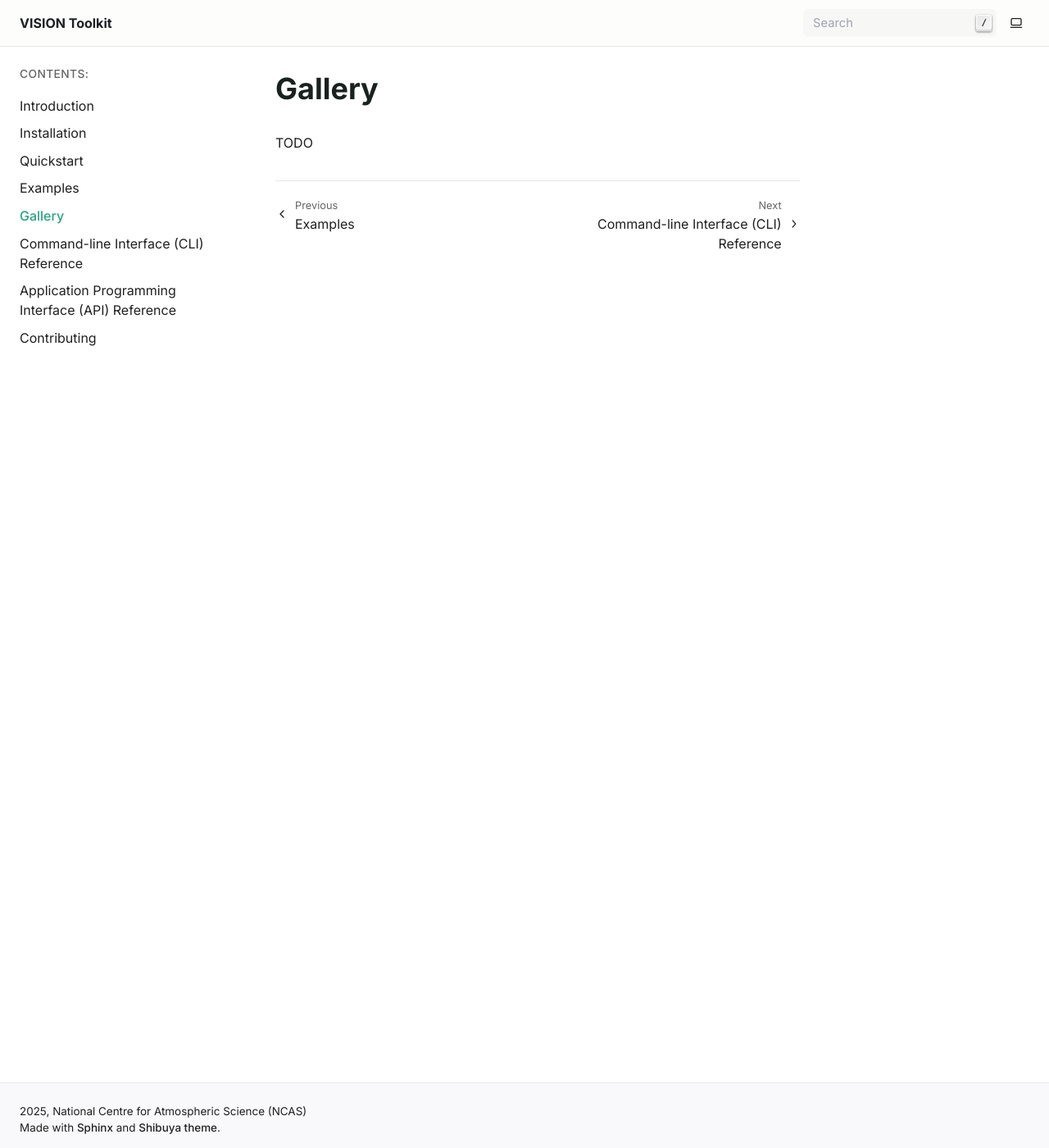
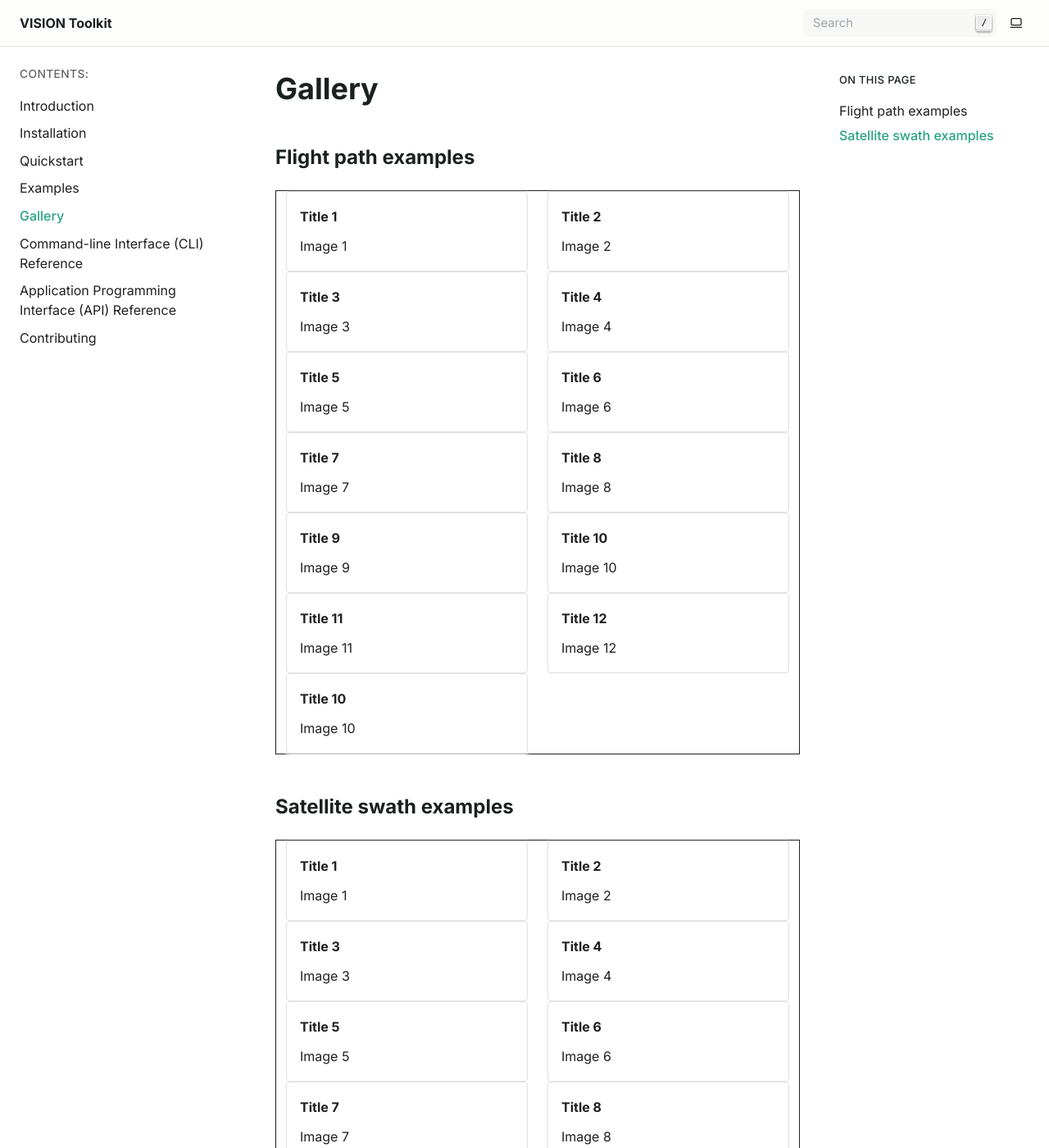
Before and after one commit to NCAS-VISION/VISION-toolkit-v2-development, a Sphinx documentation site: the page built from docs/gallery.rst, in a window 1280 px wide and 1400 px high. Shown: the whole window at 82% size. Built offline with Sphinx 7.4.7, drawn with Linux system fonts in a browser that asks for light colours; some of the changed text lies outside the part shown.

Commit message:
Add cards for gallery of plot examples using sphinx-design

```diff
--- a/docs/conf.py
+++ b/docs/conf.py
@@ -19,6 +19,7 @@ extensions = [
     "sphinx.ext.autodoc",
     "sphinx.ext.autosummary",
     "sphinxarg.ext",
+    "sphinx_design"
 ]
 
 templates_path = ["_templates"]
@@ -36,3 +37,6 @@ html_static_path = ["_static"]
 html_theme_options = {
     "accent_color": "jade",
 }
+
+# -- Extensions config. -------------------------------------------------
+### TODO
--- a/docs/gallery.rst
+++ b/docs/gallery.rst
@@ -3,4 +3,119 @@
 Gallery
 =======
 
-TODO
+Flight path examples
+--------------------
+
+.. grid:: 1 2 2 2
+    :outline:
+
+    .. grid-item-card::  Title 1
+
+       Image 1
+
+    .. grid-item-card::  Title 2
+
+       Image 2
+
+    .. grid-item-card::  Title 3
+
+       Image 3
+
+    .. grid-item-card::  Title 4
+
+       Image 4
+
+    .. grid-item-card::  Title 5
+
+       Image 5
+
+    .. grid-item-card::  Title 6
+
+       Image 6
+
+    .. grid-item-card::  Title 7
+
+       Image 7
+
+    .. grid-item-card::  Title 8
+
+       Image 8
+
+    .. grid-item-card::  Title 9
+
+       Image 9
+
+    .. grid-item-card::  Title 10
+
+       Image 10
+
+    .. grid-item-card::  Title 11
+
+       Image 11
+
+    .. grid-item-card::  Title 12
+
+       Image 12
+
+    .. grid-item-card::  Title 10
+
+       Image 10
+
+
+Satellite swath examples
+------------------------
+
+.. grid:: 1 2 2 2
+    :outline:
+
+    .. grid-item-card::  Title 1
+
+       Image 1
+
+    .. grid-item-card::  Title 2
+
+       Image 2
+
+    .. grid-item-card::  Title 3
+
+       Image 3
+
+    .. grid-item-card::  Title 4
+
+       Image 4
+
+    .. grid-item-card::  Title 5
+
+       Image 5
+
+    .. grid-item-card::  Title 6
+
+       Image 6
+
+    .. grid-item-card::  Title 7
+
+       Image 7
+
+    .. grid-item-card::  Title 8
+
+       Image 8
+
+    .. grid-item-card::  Title 9
+
+       Image 9
+
+    .. grid-item-card::  Title 10
+
+       Image 10
+
+    .. grid-item-card::  Title 11
+
+       Image 11
+
+    .. grid-item-card::  Title 12
+
+       Image 12
+
+    .. grid-item-card::  Title 10
+
+       Image 10
```
